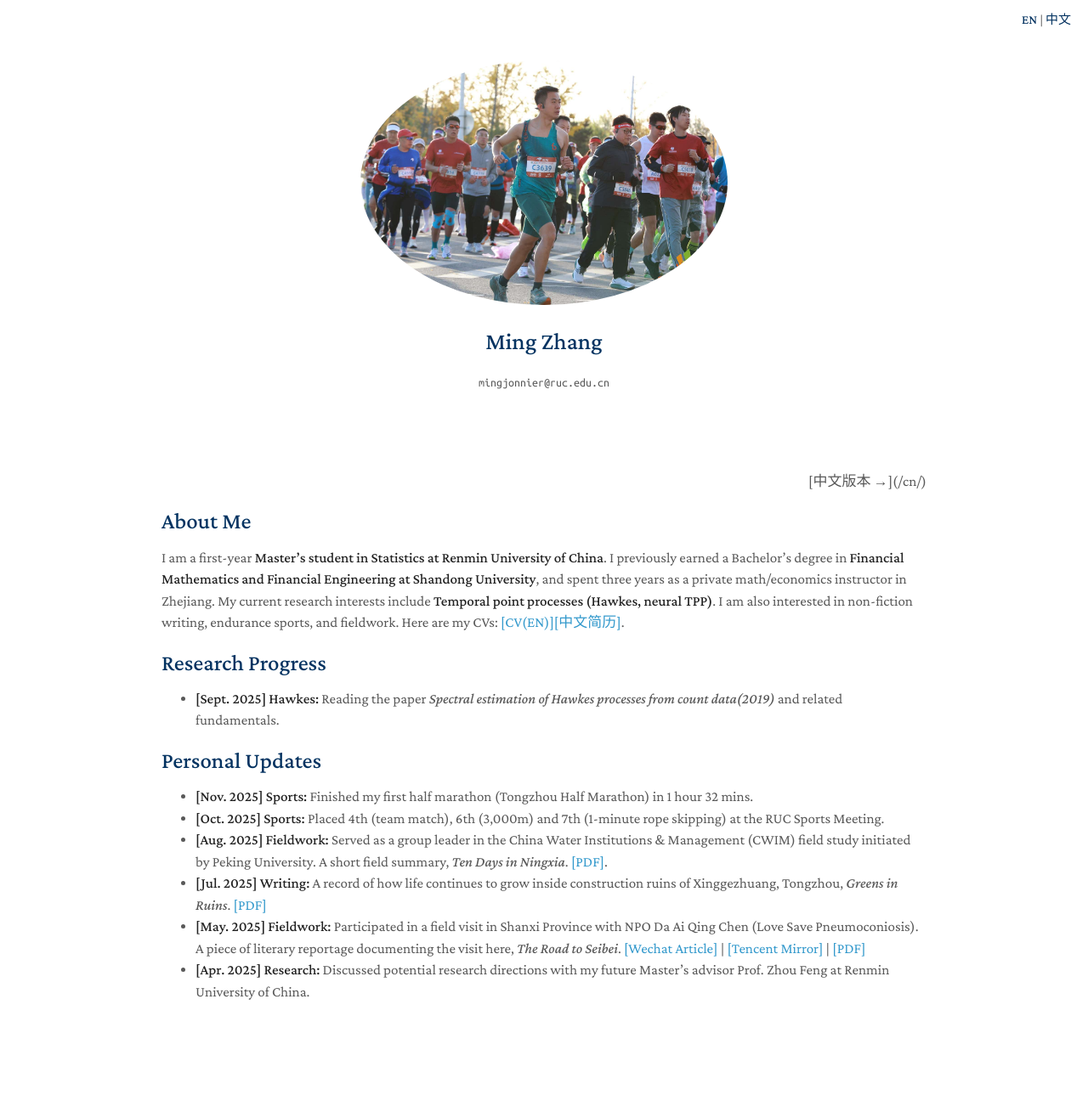
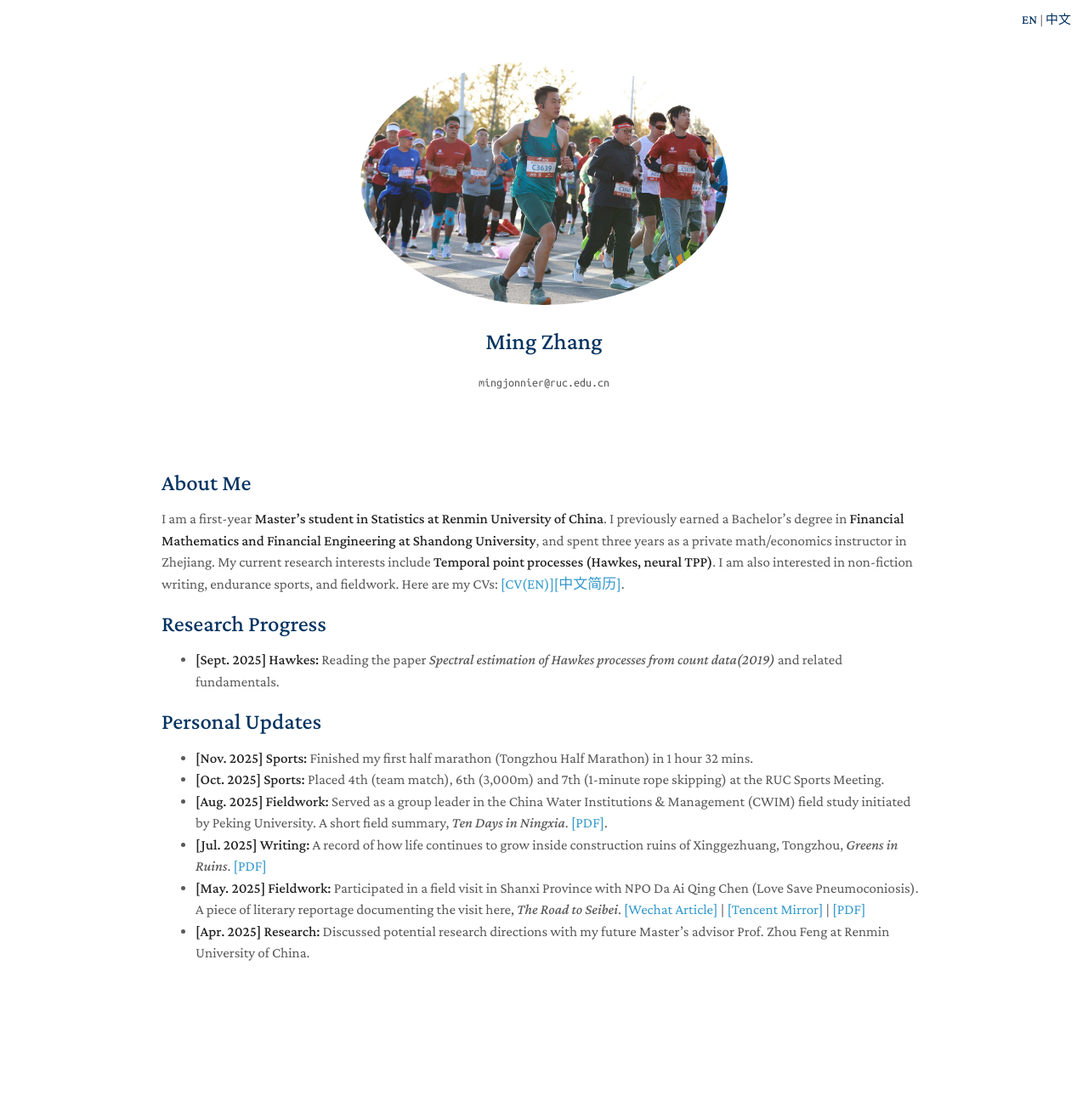
Before and after one commit to zhangming4153/zhangming4153.github.io, a Jekyll site: the page built from index.md, in a window 1280 px wide. Shown: the whole page at 85% size. Built offline with Jekyll 4.4.1, drawn with Linux system fonts in a browser that asks for light colours; a style sheet for code colours, icons or effects is not loaded; our own code applies the rules of GitHub Pages for plain Markdown files; after the commit the page ends 1263 px from its top, so only the background shows below that.

Commit message:
Update index.md

```diff
--- a/index.md
+++ b/index.md
@@ -1,8 +1,6 @@
 ---
 layout: homepage
 ---
-<p align="right">[中文版本 →](/cn/)</p>
-
 ## About Me
 
 I am a first-year **Master's student in Statistics at Renmin University of China**. I previously earned a Bachelor's degree in **Financial Mathematics and Financial Engineering at Shandong University**, and spent three years as a private math/economics instructor in Zhejiang. My current research interests include **Temporal point processes (Hawkes, neural TPP)**. I am also interested in non-fiction writing, endurance sports, and fieldwork. Here are my CVs: [[CV(EN)]](assets/CV_MingZhang_en.pdf)[[中文简历]](assets/CV_MingZhang_zh.pdf).
```
